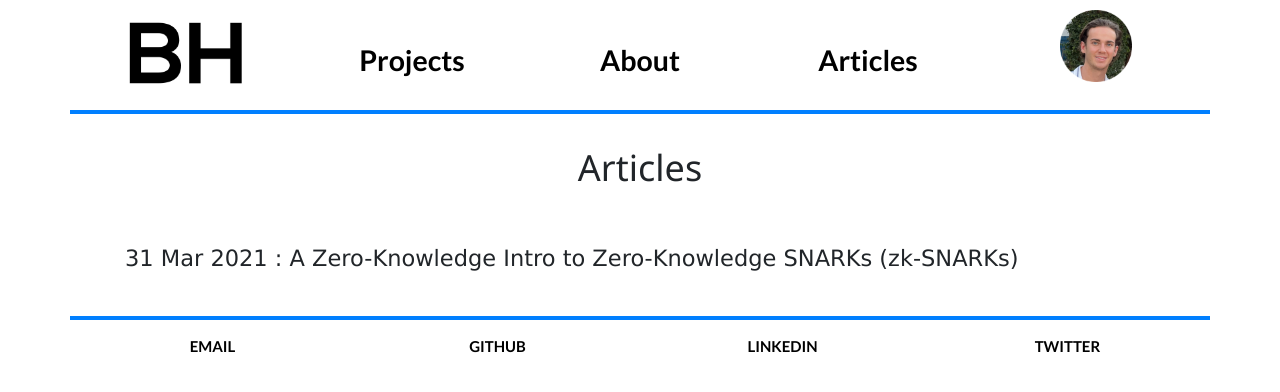
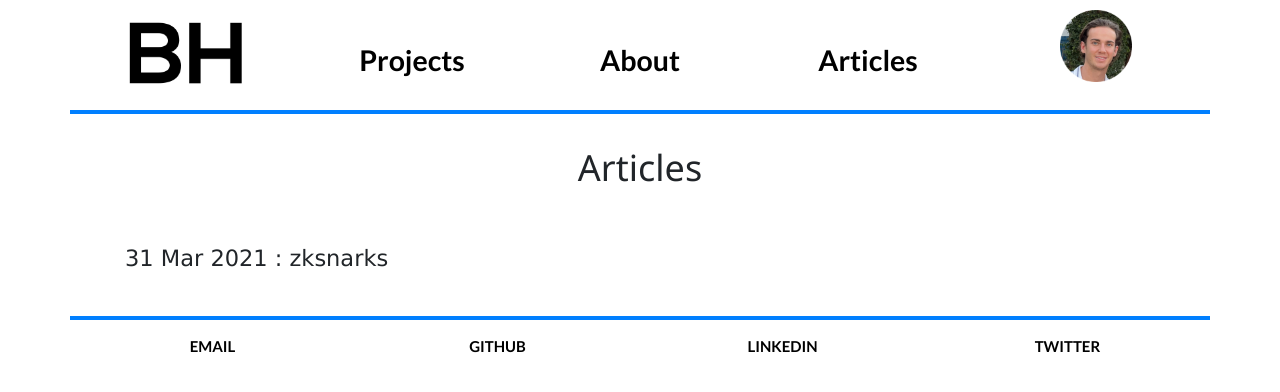
Before and after one commit to beauhodes/beauhodes.github.io, a Jekyll site: the page built from articles/index.html, in a window 1280 px wide. Shown: the top 392 px of the page. Built offline with Jekyll 4.4.1, drawn with Linux system fonts in a browser that asks for light colours; nearby versions of some CDN libraries.

Commit message:
Update 2021-03-31-blog-1.md

```diff
--- a/_posts/2021-03-31-blog-1.md
+++ b/_posts/2021-03-31-blog-1.md
@@ -1,8 +1,7 @@
 ---
 layout: post
-title: "A Zero-Knowledge Intro to Zero-Knowledge SNARKs (zk-SNARKs)"
+title: zksnarks
 date: 2021-03-31
-url: zksnarks
 ---
 
 # A Zero-Knowledge Intro to Zero-Knowledge SNARKs (zk-SNARKs)
```
